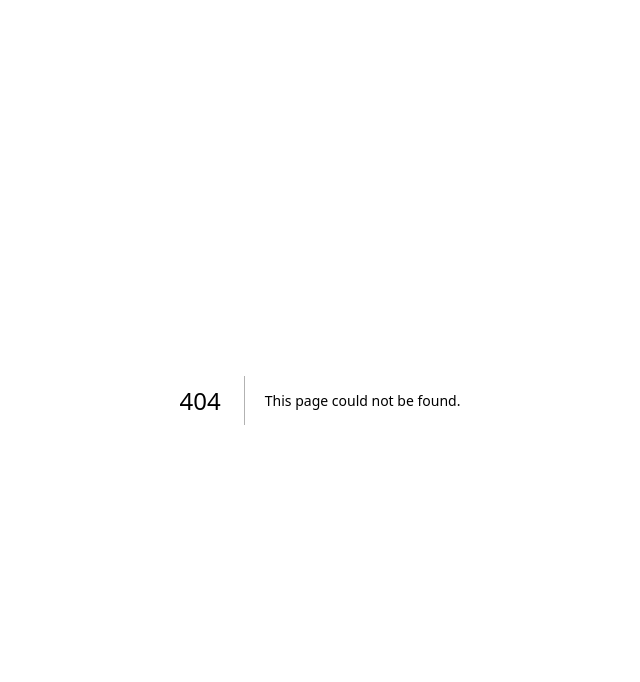
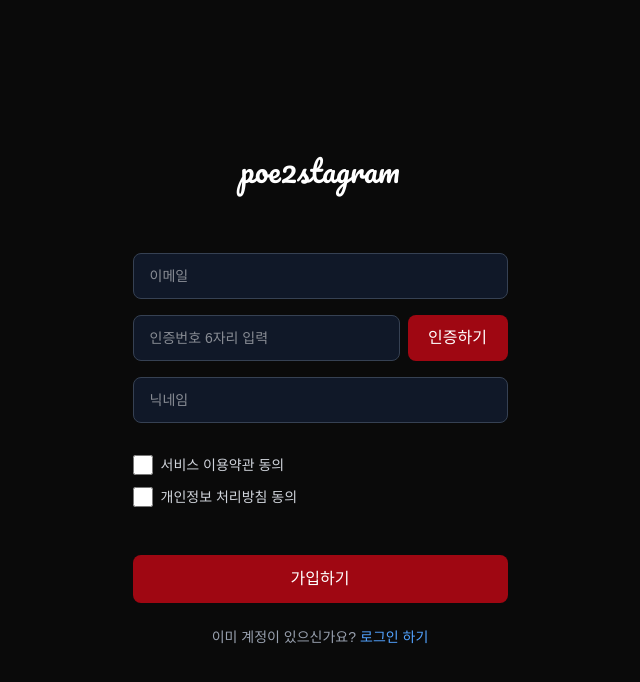
Before and after one commit to zzang535/poestagram, a Next.js app: page /signup in a window 1280 px wide. Before the commit this address had no page. Shown: the top 682 px of the page, without its empty margins (320-960 px from the left). Built offline with nearby package versions, Linux system fonts and the light colour scheme.

Commit message:
feat: 가입하기 페이지 마크업

```diff
--- /dev/null
+++ b/src/app/login/page.tsx
@@ -0,0 +1,5 @@
+import LoginForm from "@/components/LoginForm";
+
+export default function LoginPage() {
+  return <LoginForm />;
+}
--- a/src/app/page.tsx
+++ b/src/app/page.tsx
@@ -1,5 +1,11 @@
 import LoginForm from "@/components/LoginForm";
 
-export default function Home() {
-  return <LoginForm />;
+export default function HomePage() {
+  return (
+    <div className="min-h-screen bg-gray-900">
+      <div className="container mx-auto px-4 py-8">
+        <h1 className="text-2xl font-bold text-white">메인 페이지</h1>
+      </div>
+    </div>
+  );
 }
--- /dev/null
+++ b/src/app/signup/page.tsx
@@ -0,0 +1,5 @@
+import SignUpForm from "@/components/SignUpForm";
+
+export default function SignUpPage() {
+  return <SignUpForm />;
+}
--- a/src/components/LoginForm.tsx
+++ b/src/components/LoginForm.tsx
@@ -1,6 +1,16 @@
+"use client";
+
 import Link from "next/link";
+import { useRouter } from "next/navigation";
 
 export default function LoginForm() {
+  const router = useRouter();
+
+  const handleSubmit = (e: React.FormEvent) => {
+    e.preventDefault();
+    router.push("/");
+  };
+
   return (
     <div className="min-h-screen flex flex-col items-center justify-center px-4">
       <div className="w-full max-w-[375px] space-y-6">
@@ -8,13 +18,13 @@ export default function LoginForm() {
           <h1 className="font-['Pacifico'] text-3xl text-white">poe2stagram</h1>
         </div>
 
-        <form className="space-y-4">
+        <form className="space-y-4" onSubmit={handleSubmit}>
           <div>
             <input
               type="text"
               placeholder="사용자 이름 또는 이메일"
               className="w-full px-4 py-3 border border-gray-700 rounded-lg text-sm focus:border-white focus:ring-white bg-gray-900 text-white"
-              required
+              // required
             />
           </div>
           <div>
@@ -22,7 +32,7 @@ export default function LoginForm() {
               type="password"
               placeholder="비밀번호"
               className="w-full px-4 py-3 border border-gray-700 rounded-lg text-sm focus:border-white focus:ring-white bg-gray-900 text-white"
-              required
+              // required
             />
           </div>
           <button
@@ -43,7 +53,7 @@ export default function LoginForm() {
           <p className="text-sm text-gray-400">
             계정이 없으신가요?
             <Link
-              href="#"
+              href="/signup"
               className="text-blue-400 font-medium hover:underline ml-1"
             >
               가입하기
--- /dev/null
+++ b/src/components/SignUpForm.tsx
@@ -0,0 +1,97 @@
+import Link from "next/link";
+
+export default function SignUpForm() {
+  return (
+    <div className="min-h-screen flex flex-col items-center justify-center px-4">
+      <div className="w-full max-w-[375px] space-y-6">
+        <div className="text-center mb-16">
+          <h1 className="font-['Pacifico'] text-3xl text-white">poe2stagram</h1>
+        </div>
+
+        <form className="space-y-4">
+          <div>
+            <input
+              type="email"
+              placeholder="이메일"
+              className="w-full px-4 py-3 border border-gray-700 rounded-lg text-sm focus:border-white focus:ring-white bg-gray-900 text-white"
+              required
+            />
+          </div>
+
+          <div className="flex gap-2">
+            <input
+              type="text"
+              placeholder="인증번호 6자리 입력"
+              className="flex-1 px-4 py-3 border border-gray-700 rounded-lg text-sm focus:border-white focus:ring-white bg-gray-900 text-white"
+              required
+            />
+            <button
+              type="button"
+              className="w-[100px] bg-red-800 text-white rounded-lg font-medium hover:bg-red-900 transition-colors"
+            >
+              인증하기
+            </button>
+          </div>
+
+          <div>
+            <input
+              type="text"
+              placeholder="닉네임"
+              className="w-full px-4 py-3 border border-gray-700 rounded-lg text-sm focus:border-white focus:ring-white bg-gray-900 text-white"
+              required
+            />
+          </div>
+
+          <div className="space-y-3 pt-4">
+            <div className="flex items-center justify-between">
+              <label className="flex items-center gap-2">
+                <input
+                  type="checkbox"
+                  className="w-5 h-5 border-gray-700 text-red-800 focus:ring-0 bg-gray-900"
+                  required
+                />
+                <span className="text-sm text-gray-300">서비스 이용약관 동의</span>
+              </label>
+              <button type="button" className="text-gray-400">
+                <i className="fas fa-chevron-right text-sm"></i>
+              </button>
+            </div>
+
+            <div className="flex items-center justify-between">
+              <label className="flex items-center gap-2">
+                <input
+                  type="checkbox"
+                  className="w-5 h-5 border-gray-700 text-red-800 focus:ring-0 bg-gray-900"
+                  required
+                />
+                <span className="text-sm text-gray-300">개인정보 처리방침 동의</span>
+              </label>
+              <button type="button" className="text-gray-400">
+                <i className="fas fa-chevron-right text-sm"></i>
+              </button>
+            </div>
+          </div>
+
+          <button
+            type="submit"
+            className="w-full bg-red-800 text-white py-3 rounded-lg font-medium hover:bg-red-900 transition-colors mt-8"
+          >
+            가입하기
+          </button>
+        </form>
+
+        <div className="text-center mt-6">
+          <p className="text-sm text-gray-400">
+            이미 계정이 있으신가요?
+            <Link
+              href="/login"
+              className="text-blue-400 font-medium hover:underline ml-1"
+            >
+              로그인 하기
+            </Link>
+          </p>
+        </div>
+      </div>
+    </div>
+  );
+}
```
